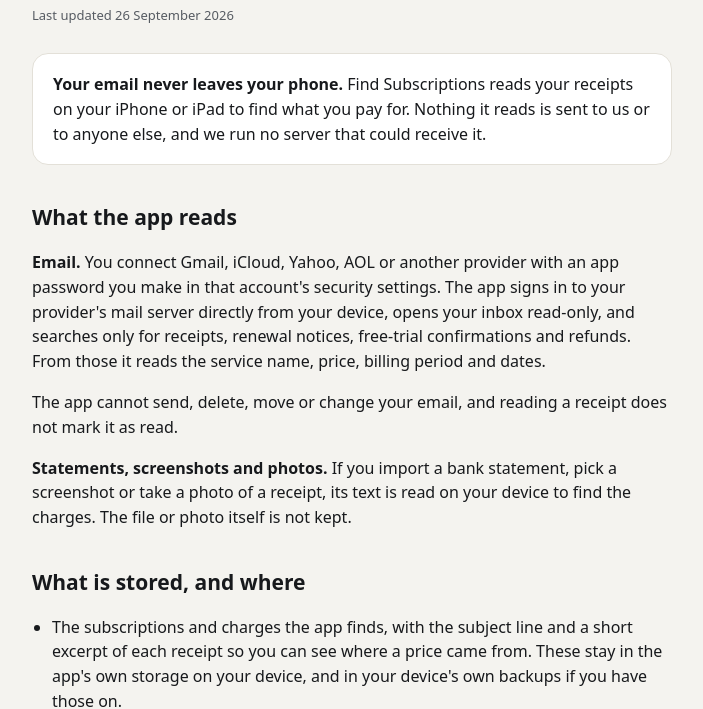
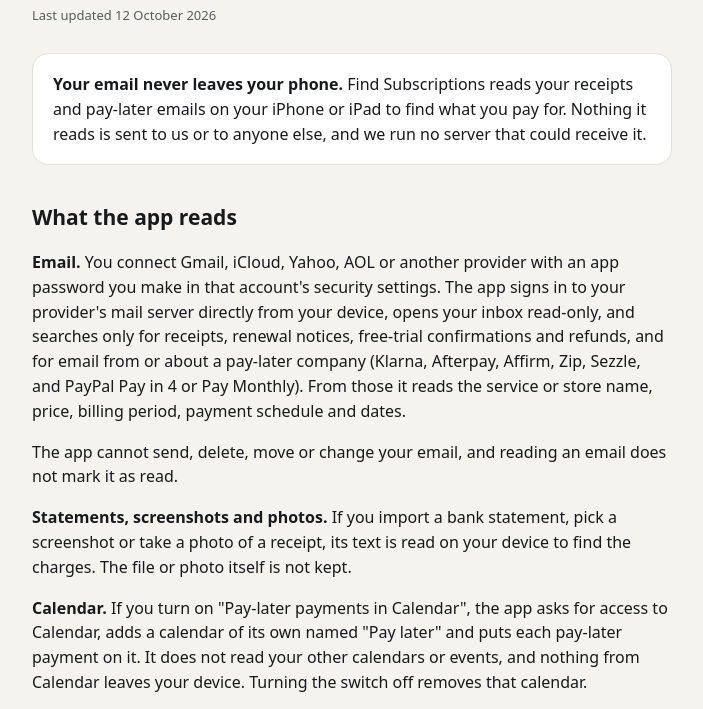
Before and after one commit to parrotcart-lab/find-subscriptions, a plain HTML site: page privacy-policy.html in a window 1280 px wide. Shown: the part 125-834 px from the top of the page, without its empty margins (288-991 px from the left). Drawn offline with Linux system fonts and the light colour scheme.

Commit message:
Described pay-later emails and the Pay later calendar
Co-Authored-By: Claude Opus 5.5 <noreply@anthropic.com>

```diff
--- a/privacy-policy.html
+++ b/privacy-policy.html
@@ -10,11 +10,11 @@
 <main>
 <h1>Privacy Policy</h1>
 <p class="lede">Find Subscriptions, the subscription tracker.</p>
-<p class="updated">Last updated 26 September 2026</p>
+<p class="updated">Last updated 12 October 2026</p>
 
 <div class="card">
 <strong>Your email never leaves your phone.</strong> Find Subscriptions reads your
-receipts on your iPhone or iPad to find what you pay for. Nothing it reads is sent to us
+receipts and pay-later emails on your iPhone or iPad to find what you pay for. Nothing it reads is sent to us
 or to anyone else, and we run no server that could receive it.
 </div>
 
@@ -22,18 +22,24 @@ or to anyone else, and we run no server that could receive it.
 <p><strong>Email.</strong> You connect Gmail, iCloud, Yahoo, AOL or another provider with
 an app password you make in that account's security settings. The app signs in to your
 provider's mail server directly from your device, opens your inbox read-only, and
-searches only for receipts, renewal notices, free-trial confirmations and refunds. From
-those it reads the service name, price, billing period and dates.</p>
-<p>The app cannot send, delete, move or change your email, and reading a receipt does not
+searches only for receipts, renewal notices, free-trial confirmations and refunds, and
+for email from or about a pay-later company (Klarna, Afterpay, Affirm, Zip, Sezzle, and
+PayPal Pay in 4 or Pay Monthly). From those it reads the service or store name, price,
+billing period, payment schedule and dates.</p>
+<p>The app cannot send, delete, move or change your email, and reading an email does not
 mark it as read.</p>
 <p><strong>Statements, screenshots and photos.</strong> If you import a bank statement,
 pick a screenshot or take a photo of a receipt, its text is read on your device to find
 the charges. The file or photo itself is not kept.</p>
+<p><strong>Calendar.</strong> If you turn on "Pay-later payments in Calendar", the app
+asks for access to Calendar, adds a calendar of its own named "Pay later" and puts each
+pay-later payment on it. It does not read your other calendars or events, and nothing
+from Calendar leaves your device. Turning the switch off removes that calendar.</p>
 
 <h2>What is stored, and where</h2>
 <ul>
-<li>The subscriptions and charges the app finds, with the subject line and a short
-excerpt of each receipt so you can see where a price came from. These stay in the app's
+<li>The subscriptions, charges and pay-later plans the app finds, with the subject line
+and a short excerpt of each email so you can see where a figure came from. These stay in the app's
 own storage on your device, and in your device's own backups if you have those on.</li>
 <li>Each app password, in the iOS Keychain. It is synced by iCloud Keychain if you use
 it, so a new iPhone doesn't need setting up again. Apple encrypts it end to end; we can't
```
